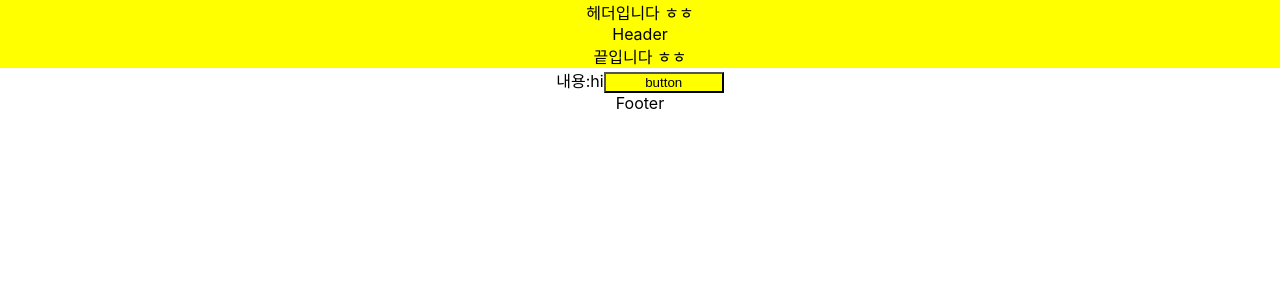
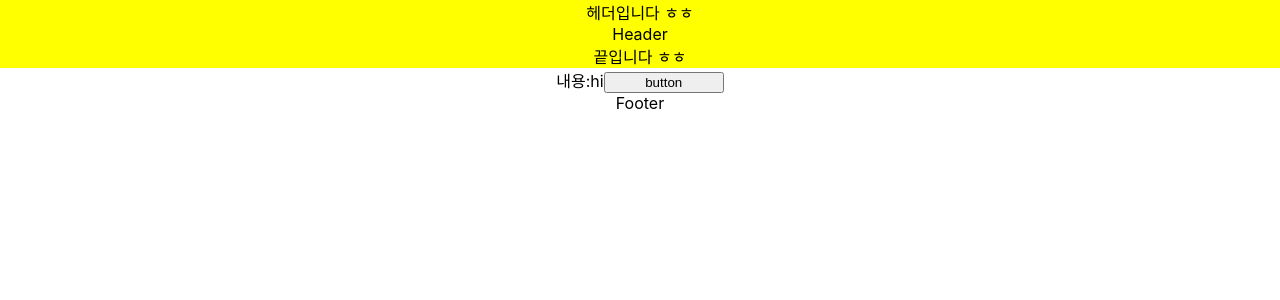
Before and after one commit to DYUUU/java_study, a React (Create React App) app in the folder timer/: page / in a window 1280 px wide. Shown: the top 300 px of the page. Built offline with nearby package versions, Linux system fonts and the light colour scheme.

Commit message:
update state style 바꾸기

```diff
--- a/timer/src/component/Child.js
+++ b/timer/src/component/Child.js
@@ -2,12 +2,13 @@ import React from "react";
 
 function Child({ contents }) {
   const [a, setA] = React.useState("hi");
+  const [st, setSt] = React.useState("");
 
   return (
     <div className="App">
       <span>내용:</span>
       {a}
-      <input type="button" value="button" onClick={() => { setA("바꿈") }} style={{ width: "120px", backgroundColor: "yellow" }}></input>
+      <input type="button" value="button" onClick={() => { setA("바꿈"); setSt("yellow") }} style={{ width: "120px", backgroundColor: st }}></input>
     </div >
   );
 }
```
